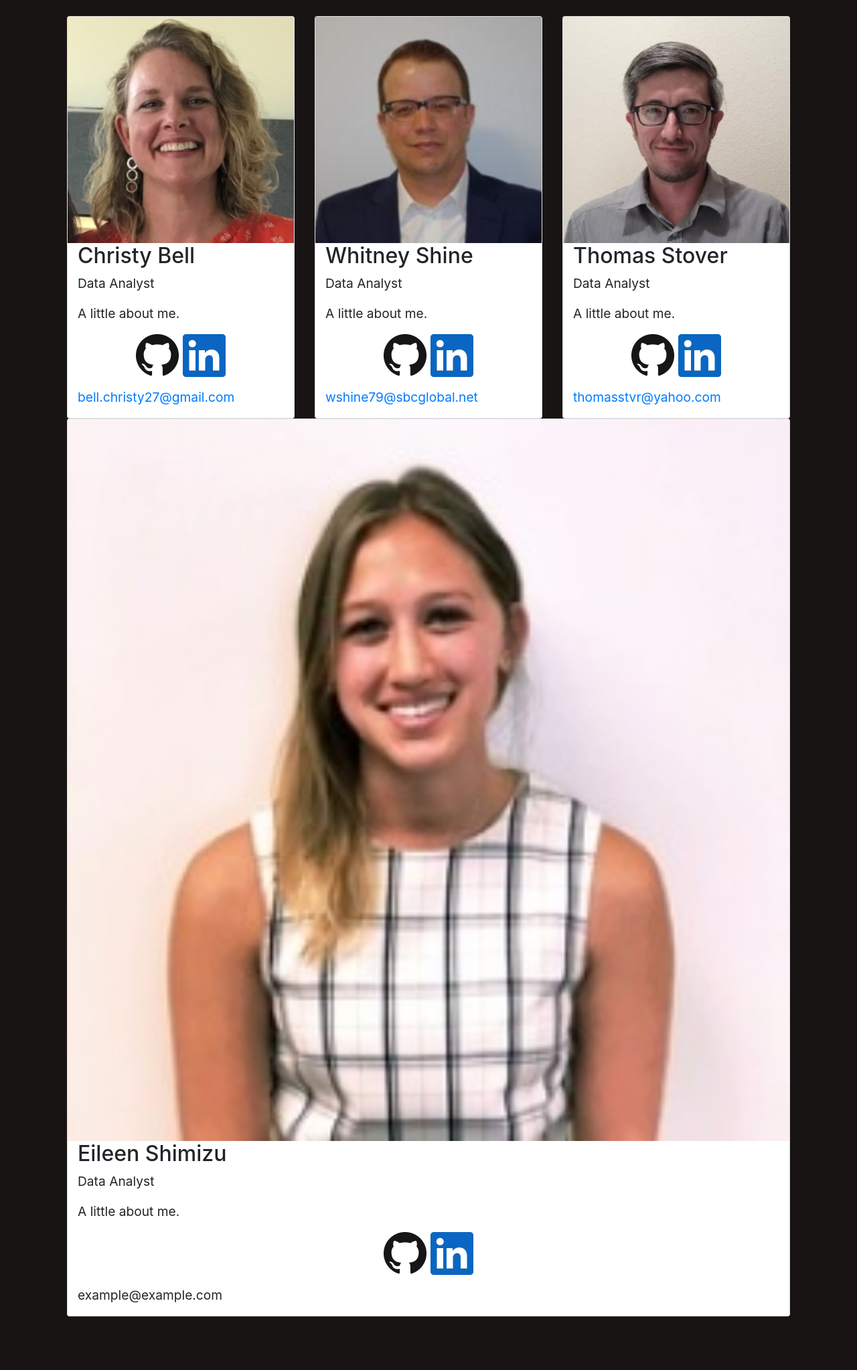
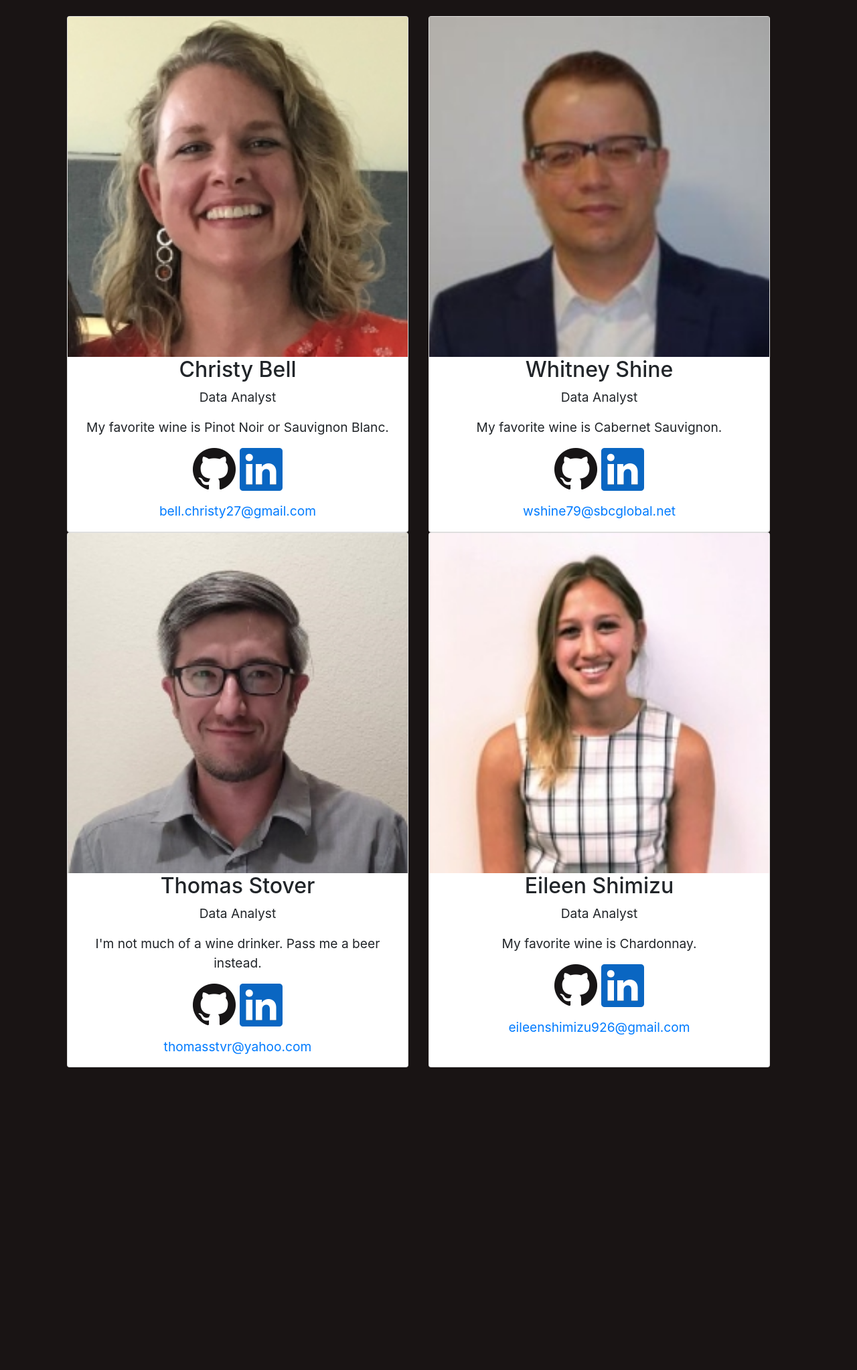
Before and after one commit to whitneyshine/austin_project, a Flask app: page /team in a window 1280 px wide. Shown: the part 56-2102 px from the top of the page at 67% size. After the commit the page ends 1650 px from the top, so only its background shows below. Run offline with Flask 2, Linux system fonts and the light colour scheme; some libraries are stand-ins or nearby versions.

Commit message:
revised team.html

```diff
--- a/Google App Engine/templates/team.html
+++ b/Google App Engine/templates/team.html
@@ -3,15 +3,16 @@
 {% set active_page = "team" %}
 
 {% block content %}
+
 <div class="container">
-  <div class="row">
-    <div class="col-md">
-      <div class="card">
+  <div class="row text-center" style="width:100%">
+    <div class="col-md-6 d-flex align-items-stretch">
+      <div class="card" style="width:100%">
         <img src="../static/images/Christy.jpg" alt="Christy" style="width:100%">
         <div class="container">
           <h2>Christy Bell</h2>
           <p class="title">Data Analyst</p>
-          <p>A little about me.</a></p>
+          <p>My favorite wine is Pinot Noir or Sauvignon Blanc.</p>
           <p style="width:100%; text-align:center"><a href="https://github.com/christybell">
               <img alt="GitHub" src="../static/images/GitHub-Mark-64px.png" style="border:0px;margin:0px" width="64"
                 height="64"></a>
@@ -24,13 +25,13 @@
       </div>
     </div>
 
-    <div class="col-md">
-      <div class="card">
+    <div class="col-md-6 d-flex align-items-stretch">
+      <div class="card" style="width:100%">
         <img src="../static/images/Whitney.jpg" alt="Whitney" style="width:100%">
         <div class="container">
           <h2>Whitney Shine</h2>
           <p class="title">Data Analyst</p>
-          <p>A little about me.</a></p>
+          <p>My favorite wine is Cabernet Sauvignon.</p>
           <p style="width:100%; text-align:center"><a href="https://github.com/whitneyshine">
               <img alt="GitHub" src="../static/images/GitHub-Mark-64px.png" width="64" height="64"></a>
             <a href="https://www.linkedin.com/in/whitneyshine/">
@@ -42,13 +43,13 @@
       </div>
     </div>
 
-    <div class="col-md">
-      <div class="card">
+    <div class="col-md-6 d-flex align-items-stretch">
+      <div class="card" style="width:100%">
         <img src="../static/images/Thomas.jpg" alt="Thomas" style="width:100%">
         <div class="container">
           <h2>Thomas Stover</h2>
           <p class="title">Data Analyst</p>
-          <p>A little about me.</a></p>
+          <p>I'm not much of a wine drinker. Pass me a beer instead.</p>
           <p style="width:100%; text-align:center"><a href="https://github.com/thomasstvr">
               <img alt="GitHub" src="../static/images/GitHub-Mark-64px.png" width="64" height="64"></a>
             <a href="https://www.linkedin.com/in/thomas-stover-3598b7b7/">
@@ -60,23 +61,25 @@
       </div>
     </div>
 
-    <div class="col-md">
-      <div class="card">
+    <div class="col-md-6 d-flex align-items-stretch">
+      <div class="card" style="width:100%">
         <img src="../static/images/Eileen.jpg" alt="Eileen" style="width:100%">
         <div class="container">
           <h2>Eileen Shimizu</h2>
           <p class="title">Data Analyst</p>
-          <p>A little about me.</a></p>
+          <p>My favorite wine is Chardonnay.</p>
           <p style="width:100%; text-align:center"><a href="https://github.com/Eileen-S-code">
               <img alt="GitHub" src="../static/images/GitHub-Mark-64px.png" width="64" height="64"></a>
             <a href="https://www.linkedin.com/in/eileen-shimizu-phd-163b05129/">
               <img alt="LinkedIn" src="../static/images/Linkedin.png" style="border:0px;margin:0px" width="64"
                 height="64"></a>
           </p>
-          <p>example@example.com</p>
+          <p><a href="eileenshimizu926@gmail.com">eileenshimizu926@gmail.com</a></p>
         </div>
       </div>
     </div>
   </div>
 </div>
+</div>
+
 {% endblock %}
```
